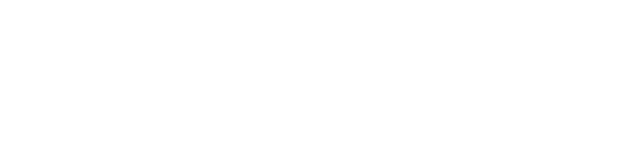
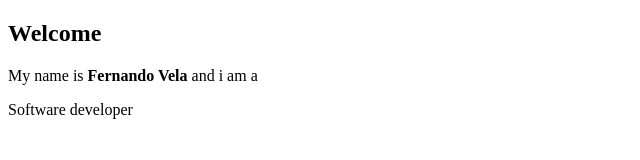
Before and after one commit to fernandovelac/PP_PF1, a plain HTML site: page index.html in a window 1280 px wide. Shown: the whole page, without its empty margins (0-640 px from the left). Drawn offline with Linux system fonts and the light colour scheme.

Commit message:
Changes on Welcome section

```diff
--- a/index.html
+++ b/index.html
@@ -7,6 +7,9 @@
 
 </head>
 <body>
-
+    <section id="Welcome">
+        <h1>Welcome</h1>
+        <p>My name is <strong>Fernando Vela</strong> and i am a <p>Software developer</p></p>
+    </section>
 </body>
 </html>
```
